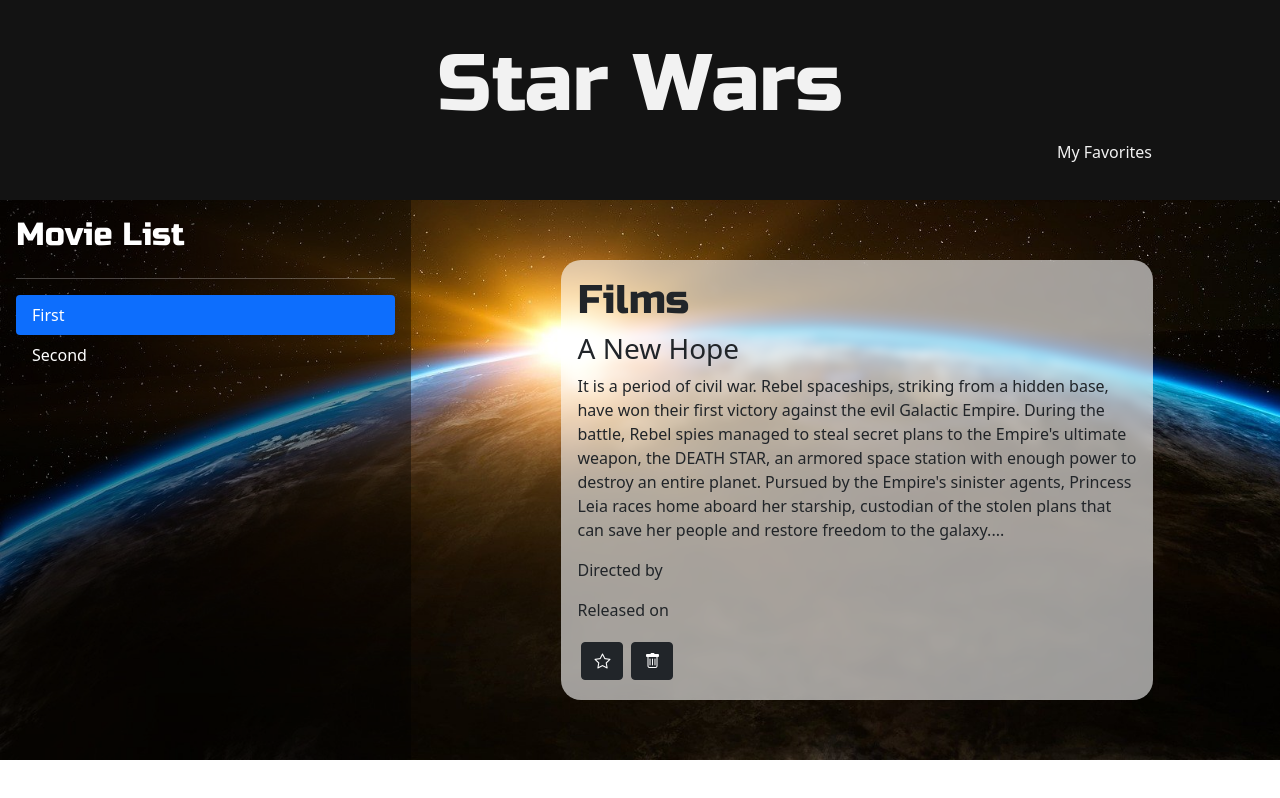
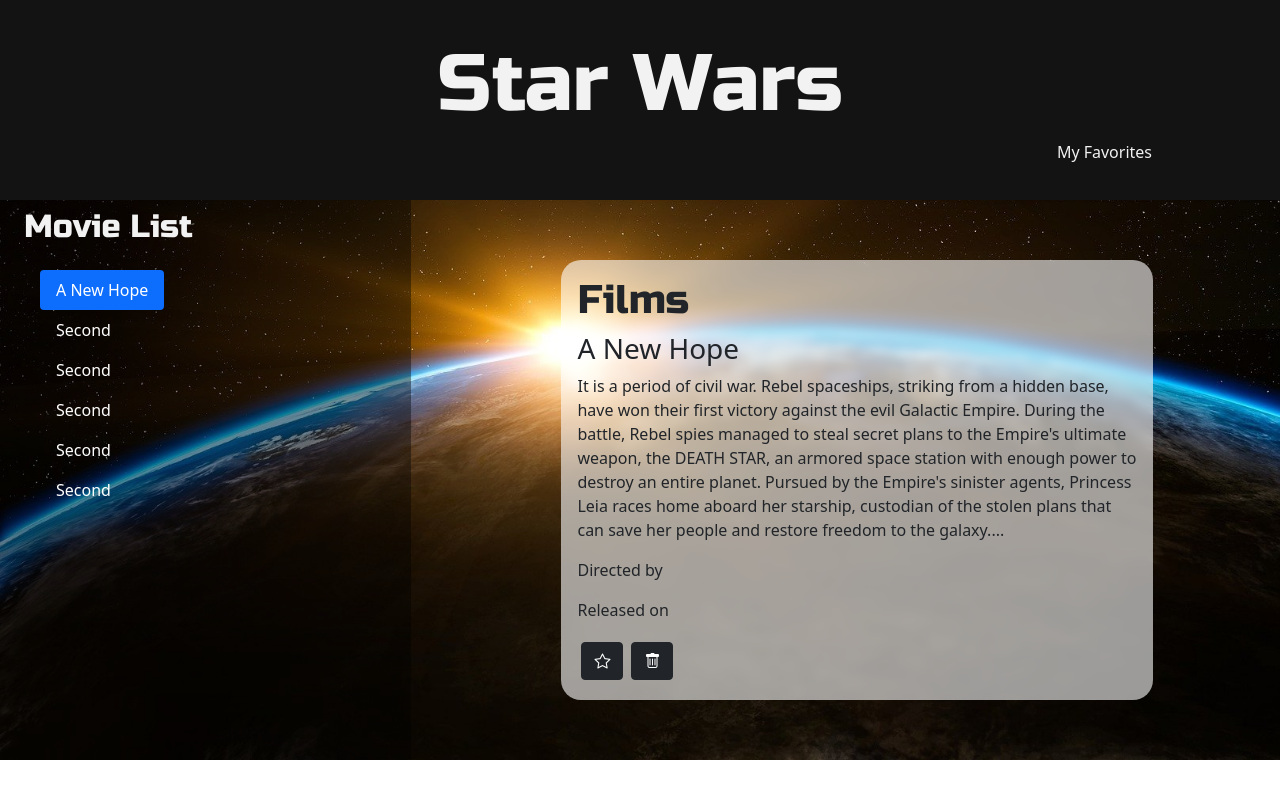
Before and after one commit to IvanHatt/starwars-project, a React (Create React App) app: page / in a window 1280 px wide. Built offline with nearby package versions, Linux system fonts and the light colour scheme.

Commit message:
Refactor add responsive toggle

```diff
--- a/src/components/Toc.js
+++ b/src/components/Toc.js
@@ -2,14 +2,51 @@
 
 const Toc = () => {
   return (
-    <div className='toc-container'>
-      <div className='d-flex flex-column flex-shrink-0 p-3 text-white'>
+    <nav className='navbar navbar-expand-lg d-flex flex-column justify-content-start toc-container'>
+      <div className='container-fluid'>
         <h2>Movie List</h2>
-        <hr></hr>
-        <ul className='nav nav-pills flex-column mb-auto'>
+        <button
+          className='navbar-toggler'
+          type='button'
+          data-bs-toggle='collapse'
+          data-bs-target='#toc'
+          aria-controls='toc'
+          aria-expanded='false'
+          aria-label='Toggle Toc'
+        >
+          <i className='bi bi-list'></i>
+        </button>
+      </div>
+      <div className='container-fluid'>
+        <div className='collapse navbar-collapse p-3' id='toc'>
+          <ul className='nav nav-pills flex-column'>
             <li className='nav-item'>
-            <a href='www.g.de' className='nav-link active' aria-current='page'>
-              First
+              <a
+                href='www.g.de'
+                className='nav-link active'
+                aria-current='page'
+              >
+                A New Hope
+              </a>
+            </li>
+            <li>
+              <a href='www.g.de' className='nav-link text-white'>
+                Second
+              </a>
+            </li>
+            <li>
+              <a href='www.g.de' className='nav-link text-white'>
+                Second
+              </a>
+            </li>
+            <li>
+              <a href='www.g.de' className='nav-link text-white'>
+                Second
+              </a>
+            </li>
+            <li>
+              <a href='www.g.de' className='nav-link text-white'>
+                Second
               </a>
             </li>
             <li>
@@ -20,6 +57,11 @@
           </ul>
         </div>
       </div>
+
+      {/* <div className='toc-container'>
+
+    </div> */}
+    </nav>
   )
 }
 
```
Lines whose indentation alone changed are shown as unchanged.
